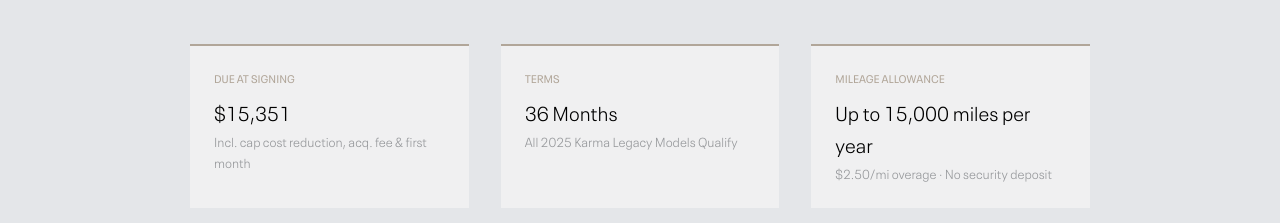
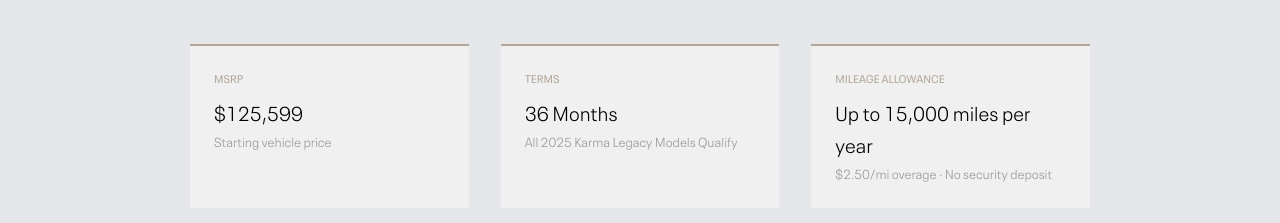
Before and after one commit to Dapper-Market-Solutions/karma-revero-lease, a website: page index.html in a window 1280 px wide. Shown: the part 5534-5757 px from the top of the page. Drawn offline with Linux system fonts and the light colour scheme.

Commit message:
Restore card 1 to original: MSRP / $125,599 / Starting vehicle price

```diff
--- a/index.html
+++ b/index.html
@@ -2101,9 +2101,9 @@
 
       <div class="offer-detail-list">
         <div class="offer-detail-item reveal">
-          <p class="offer-detail-label">Due at Signing</p>
-          <p class="offer-detail-value">$15,351</p>
-          <p class="offer-detail-sub">Incl. cap cost reduction, acq. fee &amp; first month</p>
+          <p class="offer-detail-label">MSRP</p>
+          <p class="offer-detail-value">$125,599</p>
+          <p class="offer-detail-sub">Starting vehicle price</p>
         </div>
         <div class="offer-detail-item reveal reveal-delay-1">
           <p class="offer-detail-label">Terms</p>
```
